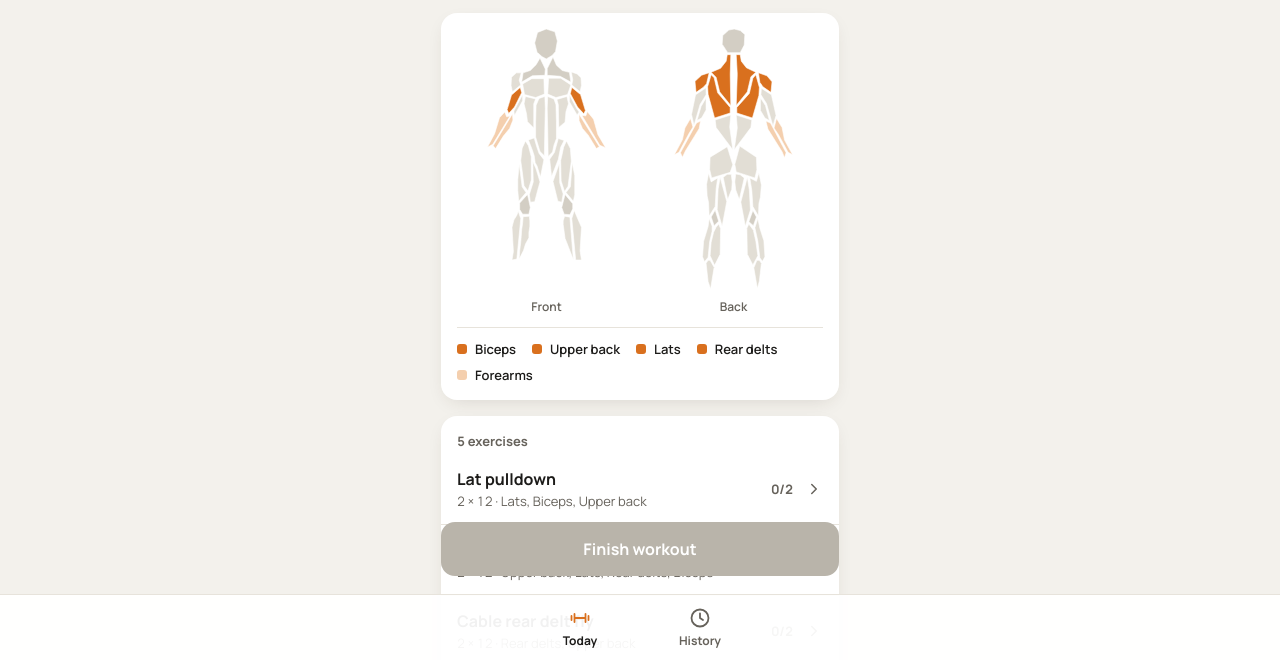
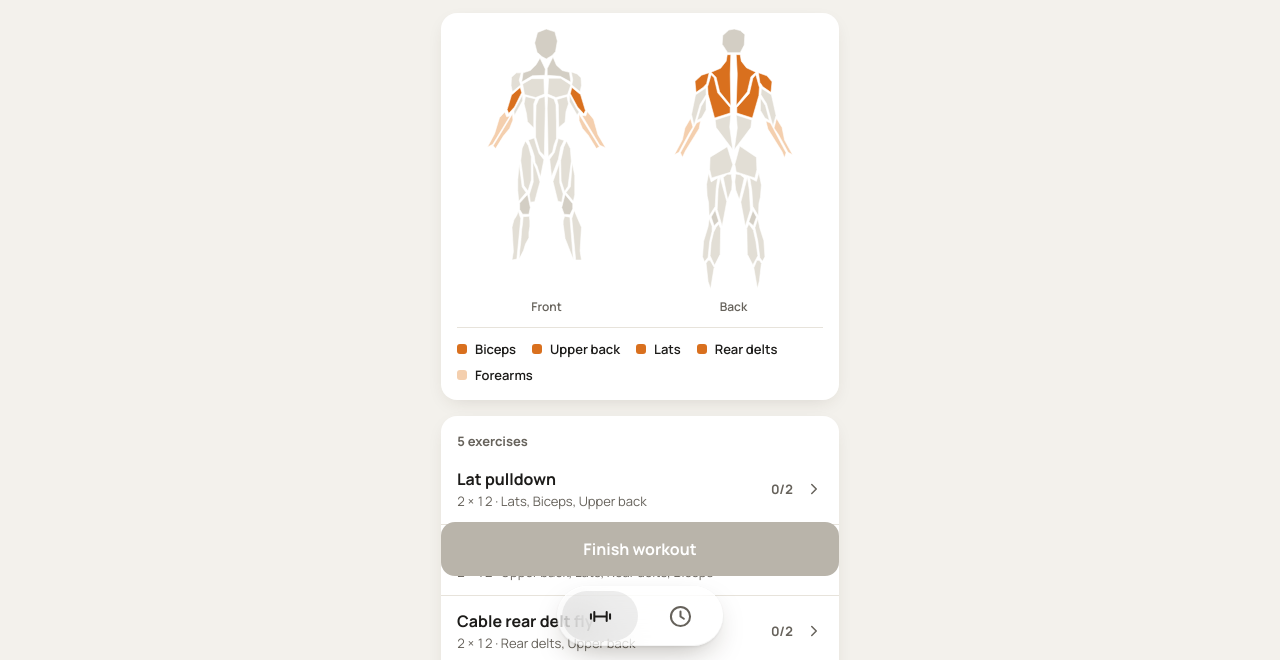
Before and after one commit to paulofcmello/lift-log, a plain HTML site: page index.html in a window 1280 px wide. Shown: the part 140-800 px from the top of the page. Drawn offline with Linux system fonts and the light colour scheme.

Commit message:
Floating glass tab bar
Co-Authored-By: Claude Opus 5.5 <noreply@anthropic.com>

```diff
--- a/index.html
+++ b/index.html
@@ -25,7 +25,7 @@ body{font-family:Manrope,system-ui,sans-serif;color:var(--ink);background:var(--
 button,input{font:inherit;color:inherit}
 button{cursor:pointer;background:none;border:0}
 :focus-visible{outline:2px solid var(--accent);outline-offset:2px;border-radius:8px}
-#app{max-width:430px;margin:0 auto;min-height:100dvh;padding:20px 16px 150px}
+#app{max-width:430px;margin:0 auto;min-height:100dvh;padding:calc(20px + env(safe-area-inset-top)) 16px calc(170px + env(safe-area-inset-bottom))}
 header .date{color:var(--muted);font-size:14px;font-weight:600}
 header h1{font-size:30px;font-weight:800;letter-spacing:-.03em;margin-top:2px}
 .chips{display:flex;gap:8px;overflow-x:auto;margin:16px -16px 0;padding:0 16px 4px;scrollbar-width:none}
@@ -74,12 +74,14 @@ section{background:var(--surface);border-radius:var(--r);box-shadow:var(--shadow
 .run label{font-size:13px;font-weight:700;color:var(--muted);display:grid;gap:6px}
 .pace{display:flex;justify-content:space-between;align-items:baseline;padding-top:4px}
 .pace strong{font-size:28px;font-weight:800;letter-spacing:-.02em}
-.finish{position:fixed;left:50%;transform:translateX(-50%);bottom:84px;width:calc(100% - 32px);max-width:398px;height:54px;border-radius:14px;background:var(--ink);color:#fff;font-weight:700;font-size:16px;box-shadow:0 10px 24px -10px rgba(0,0,0,.45)}
+.finish{position:fixed;left:50%;transform:translateX(-50%);bottom:calc(84px + env(safe-area-inset-bottom));width:calc(100% - 32px);max-width:398px;height:54px;border-radius:14px;background:var(--ink);color:#fff;font-weight:700;font-size:16px;box-shadow:0 10px 24px -10px rgba(0,0,0,.45)}
 .finish:disabled{background:#B9B4AA;box-shadow:none;cursor:not-allowed}
-nav{position:fixed;bottom:0;left:0;right:0;background:rgba(255,255,255,.94);border-top:1px solid var(--line);display:flex;justify-content:center;gap:56px;padding:10px 0 calc(10px + env(safe-area-inset-bottom))}
-nav button{display:grid;justify-items:center;gap:2px;font-size:12px;font-weight:700;color:var(--muted);min-width:64px}
-nav button[aria-current=page]{color:var(--ink)}
-nav button[aria-current=page] svg{color:var(--accent)}
+nav{position:fixed;z-index:10;left:50%;transform:translateX(-50%);bottom:calc(14px + env(safe-area-inset-bottom));display:flex;gap:4px;padding:5px;border-radius:999px;
+  background:rgba(255,255,255,.5);-webkit-backdrop-filter:blur(18px) saturate(180%);backdrop-filter:blur(18px) saturate(180%);
+  box-shadow:0 12px 32px -12px rgba(40,30,15,.4),0 1px 3px rgba(40,30,15,.08),inset 0 1px 0 rgba(255,255,255,.9),inset 0 -1px 0 rgba(0,0,0,.04)}
+nav button{width:76px;height:50px;display:grid;place-items:center;border-radius:999px;color:var(--muted);transition:background .3s cubic-bezier(.16,1,.3,1),color .3s}
+nav button[aria-current=page]{background:rgba(28,27,25,.08);color:var(--ink)}
+nav button:active{transform:scale(.94)}
 .hist .day{padding:14px 16px;border-top:1px solid var(--line)}
 .hist .day:first-of-type{border-top:0}
 .hist .dh{display:flex;justify-content:space-between;font-weight:700}
@@ -171,8 +173,8 @@ const I={
   chev:'<svg class="chev" width="18" height="18" viewBox="0 0 24 24" fill="none" stroke="currentColor" stroke-width="2" stroke-linecap="round" stroke-linejoin="round"><path d="m9 6 6 6-6 6"/></svg>',
   check:'<svg width="20" height="20" viewBox="0 0 24 24" fill="none" stroke="currentColor" stroke-width="2.4" stroke-linecap="round" stroke-linejoin="round"><path d="m5 12.5 4.5 4.5L19 7.5"/></svg>',
   plus:'<svg width="16" height="16" viewBox="0 0 24 24" fill="none" stroke="currentColor" stroke-width="2.4" stroke-linecap="round"><path d="M12 5v14M5 12h14"/></svg>',
-  today:'<svg width="24" height="24" viewBox="0 0 24 24" fill="none" stroke="currentColor" stroke-width="1.8" stroke-linecap="round"><path d="M6.5 8v8M17.5 8v8M3.5 10v4M20.5 10v4M6.5 12h11"/></svg>',
-  hist:'<svg width="24" height="24" viewBox="0 0 24 24" fill="none" stroke="currentColor" stroke-width="1.8" stroke-linecap="round" stroke-linejoin="round"><circle cx="12" cy="12" r="8.5"/><path d="M12 7.5V12l3 2"/></svg>',
+  today:'<svg width="27" height="27" viewBox="0 0 24 24" fill="none" stroke="currentColor" stroke-width="1.8" stroke-linecap="round"><path d="M6.5 8v8M17.5 8v8M3.5 10v4M20.5 10v4M6.5 12h11"/></svg>',
+  hist:'<svg width="27" height="27" viewBox="0 0 24 24" fill="none" stroke="currentColor" stroke-width="1.8" stroke-linecap="round" stroke-linejoin="round"><circle cx="12" cy="12" r="8.5"/><path d="M12 7.5V12l3 2"/></svg>',
 };
 
 // ---- muscle map: anatomical polygons from react-body-highlighter (MIT, github.com/giavinh79/react-body-highlighter)
@@ -233,8 +235,8 @@ function history(){
 
 function render(){
   $app.innerHTML = (view==='today'?today():history()) + `<nav>
-    <button data-view="today" aria-current="${view==='today'?'page':'false'}">${I.today}Today</button>
-    <button data-view="history" aria-current="${view==='history'?'page':'false'}">${I.hist}History</button></nav>`;
+    <button data-view="today" aria-label="Today" aria-current="${view==='today'?'page':'false'}">${I.today}</button>
+    <button data-view="history" aria-label="History" aria-current="${view==='history'?'page':'false'}">${I.hist}</button></nav>`;
 }
 function toast(msg){ const t=document.getElementById('toast'); t.textContent=msg; t.classList.add('show'); setTimeout(()=>t.classList.remove('show'),1800) }
 
```
